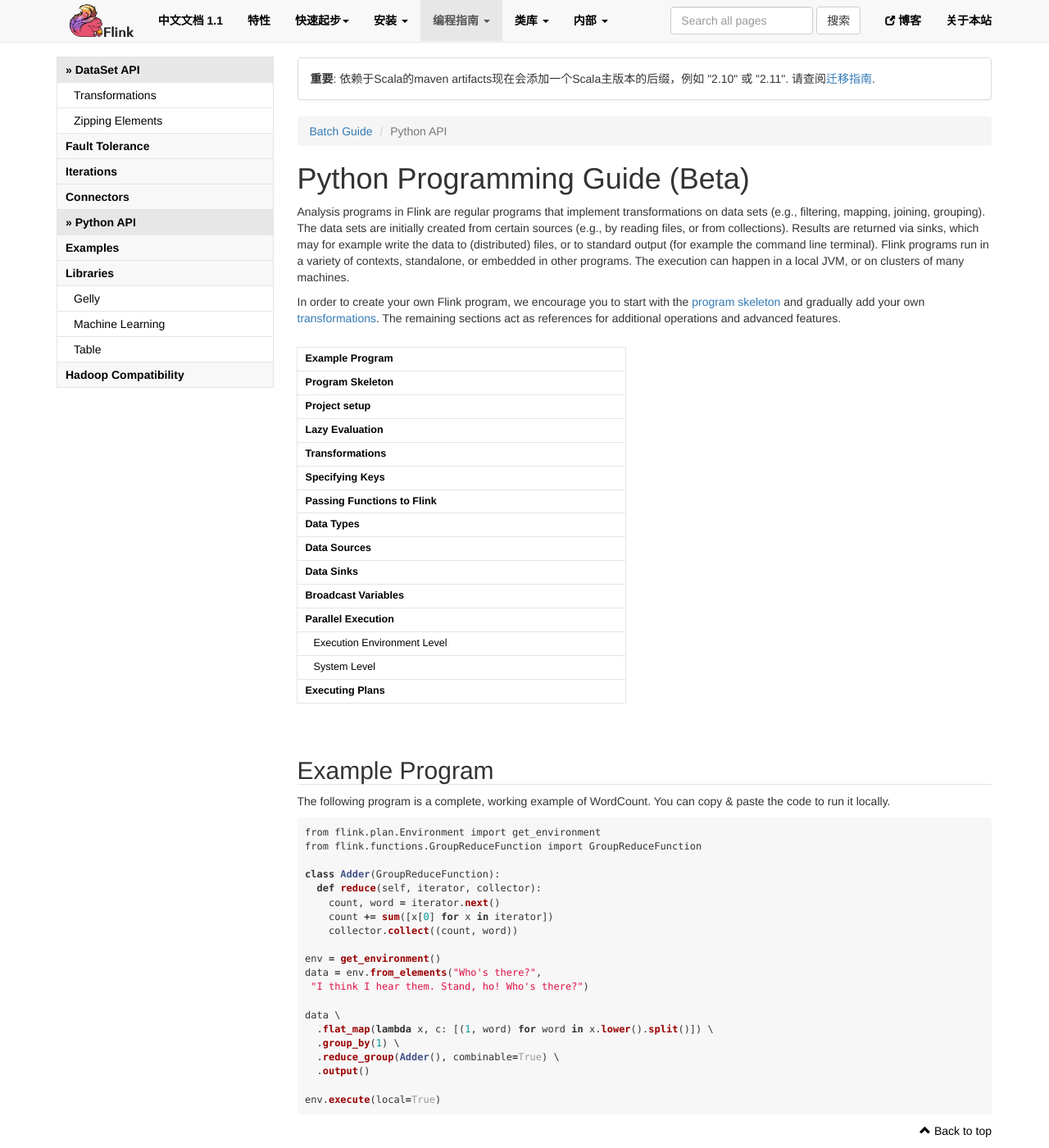
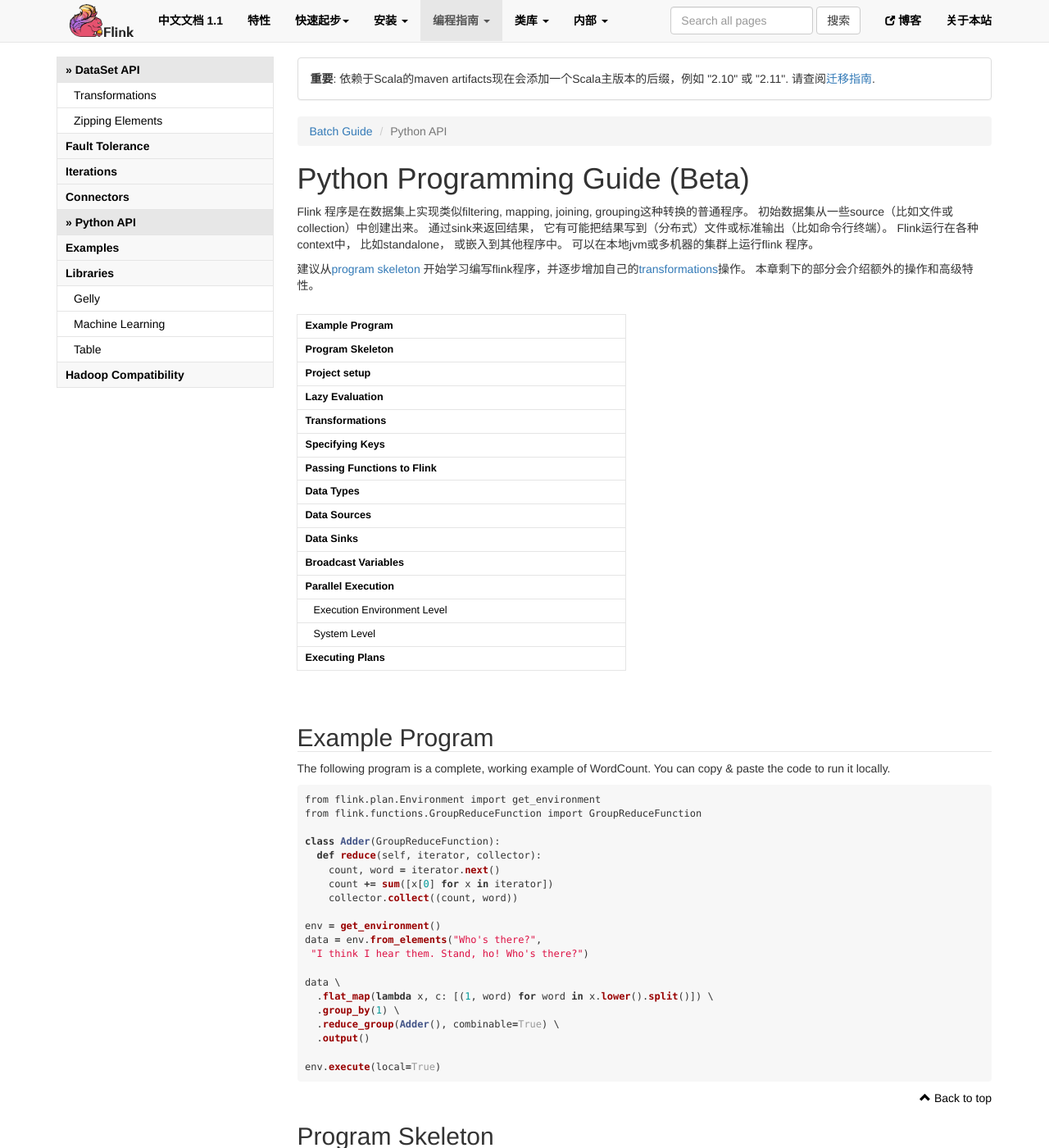
Before and after one commit to xuchuanyin/flink-china-doc, a Jekyll site: the page built from apis/batch/python.md, in a window 1280 px wide and 1400 px high. Shown: the whole window at 82% size. Built offline with Jekyll 4.4.1, drawn with Linux system fonts in a browser that asks for light colours; nearby versions of some CDN libraries; comment, search, counter and statistics services are not loaded; some of the changed text lies outside the part shown.

Commit message:
python 翻译了一点点， 如果有人用python，再翻译吧

```diff
--- a/apis/batch/python.md
+++ b/apis/batch/python.md
@@ -27,17 +27,16 @@ specific language governing permissions and limitations
 under the License.
 -->
 
-Analysis programs in Flink are regular programs that implement transformations on data sets
-(e.g., filtering, mapping, joining, grouping). The data sets are initially created from certain
-sources (e.g., by reading files, or from collections). Results are returned via sinks, which may for
-example write the data to (distributed) files, or to standard output (for example the command line
-terminal). Flink programs run in a variety of contexts, standalone, or embedded in other programs.
-The execution can happen in a local JVM, or on clusters of many machines.
 
-In order to create your own Flink program, we encourage you to start with the
-[program skeleton](#program-skeleton) and gradually add your own
-[transformations](#transformations). The remaining sections act as references for additional
-operations and advanced features.
+Flink 程序是在数据集上实现类似filtering, mapping, joining, grouping这种转换的普通程序。
+初始数据集从一些source（比如文件或collection）中创建出来。
+通过sink来返回结果， 它有可能把结果写到（分布式）文件或标准输出（比如命令行终端）。
+Flink运行在各种context中， 比如standalone， 或嵌入到其他程序中。
+可以在本地jvm或多机器的集群上运行flink 程序。
+
+
+建议从[program skeleton](#program-skeleton) 开始学习编写flink程序，并逐步增加自己的[transformations](#transformations)操作。
+本章剩下的部分会介绍额外的操作和高级特性。
 
 * This will be replaced by the TOC
 {:toc}
@@ -76,28 +75,30 @@ env.execute(local=True)
 Program Skeleton
 ----------------
 
-As we already saw in the example, Flink programs look like regular python programs.
-Each program consists of the same basic parts:
 
-1. Obtain an `Environment`,
-2. Load/create the initial data,
-3. Specify transformations on this data,
-4. Specify where to put the results of your computations, and
-5. Execute your program.
+像例子中所示， flink 程序看起来像普通的python程序。
+每一个flink程序含有相同的基本部分：
 
-We will now give an overview of each of those steps but please refer to the respective sections for
-more details.
+1. 获得一个`Environment`
+2. 加载或创建初始数据
+3. 设定数据集上的transformation
+4. 设定计算结果存储到哪里
+5. 执行程序
+
+这里先概述这些步骤，然后更多细节请参考各自的章节
 
 
 The `Environment` is the basis for all Flink programs. You can
 obtain one using these static methods on class `Environment`:
 
+`Environment` 是flink程序的基本元素， 用户可以通过类`Environment`的静态函数来获取它：
+
 {% highlight python %}
 get_environment()
 {% endhighlight %}
 
-For specifying data sources the execution environment has several methods
-to read from files. To just read a text file as a sequence of lines, you can use:
+执行环境有几种方式去读取文件。
+如果仅仅按行读取文件， 可以类似下面：
 
 {% highlight python %}
 env = get_environment()
```
